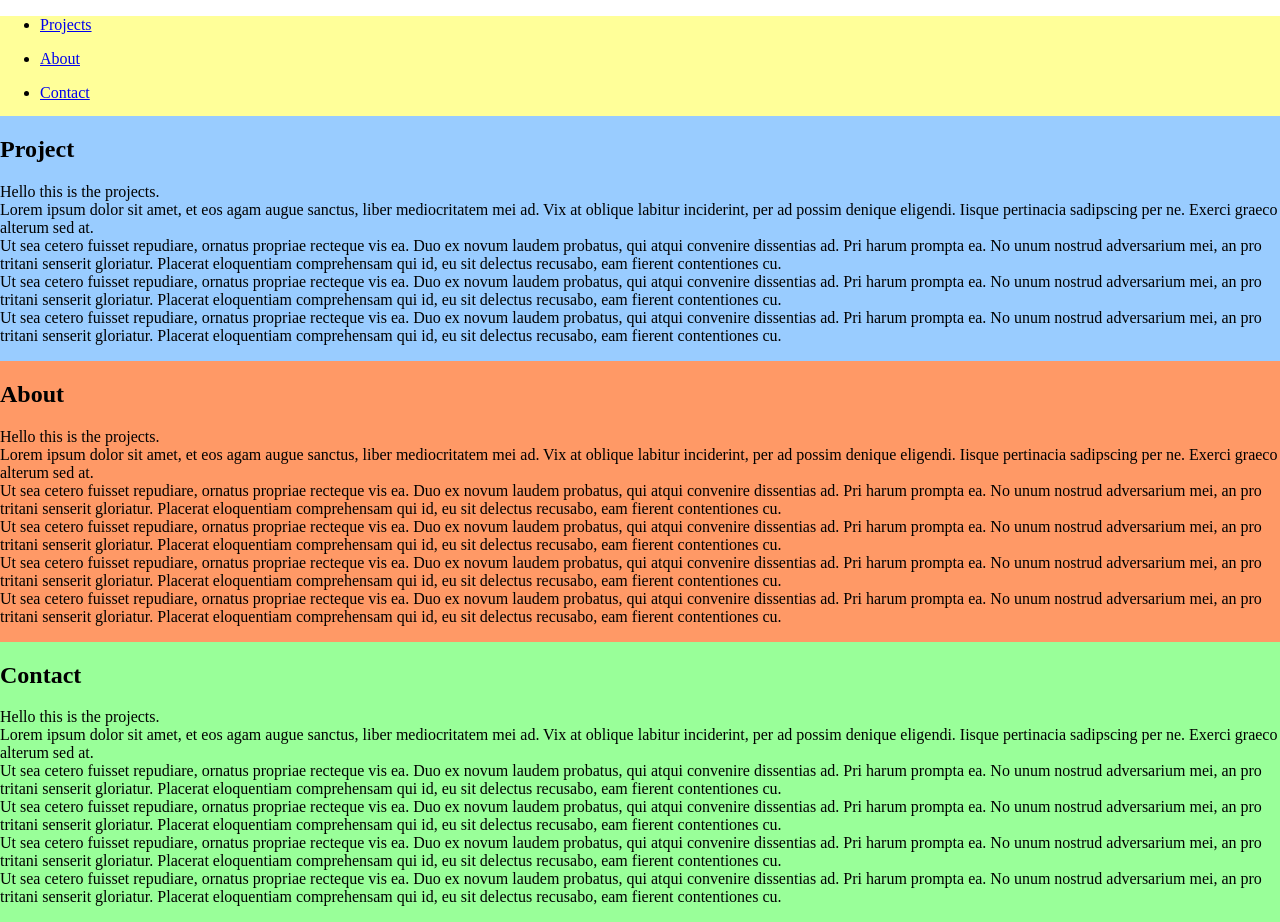
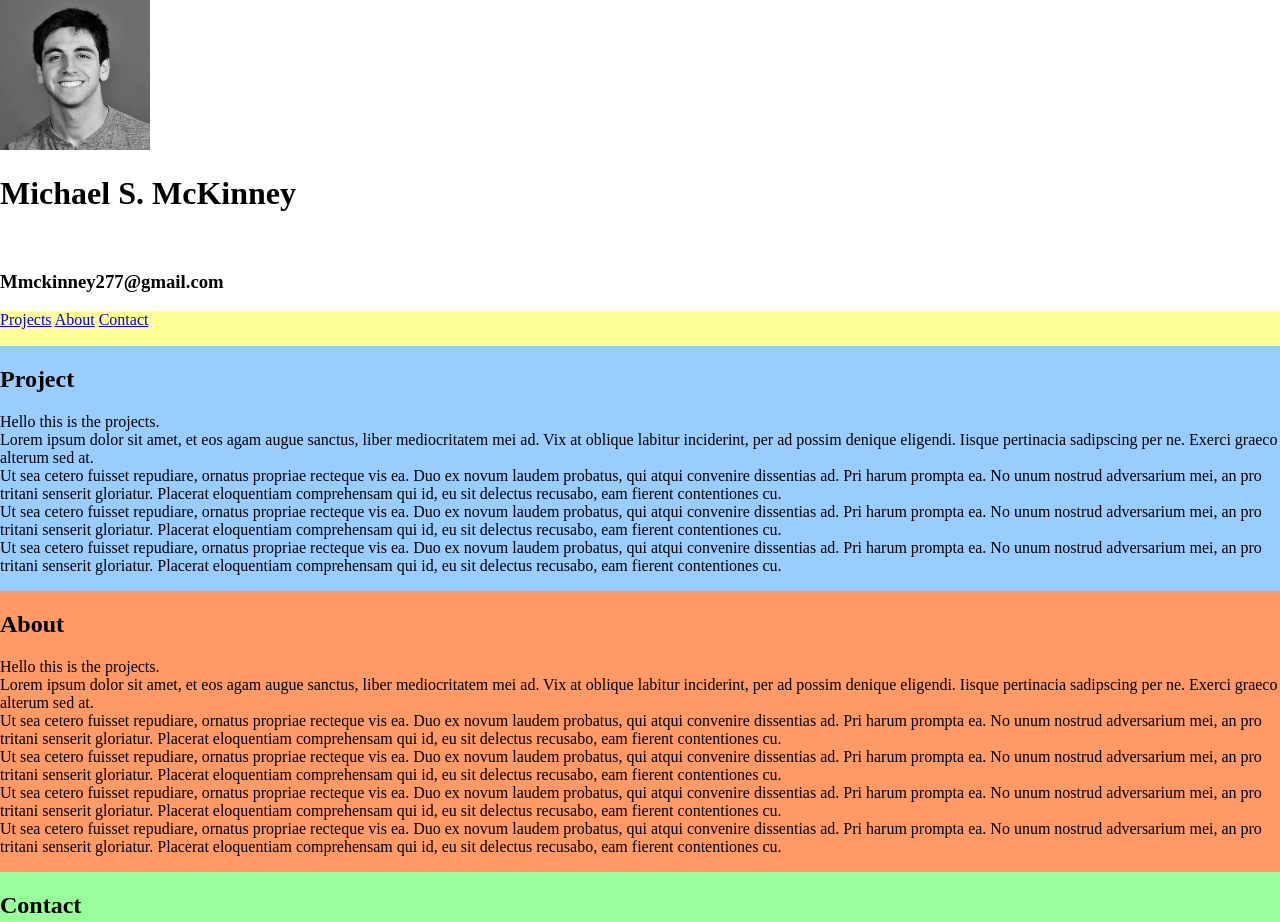
Before and after one commit to MichaelMcKinney/Portfolio, a plain HTML site: page ProtfolioPage.html in a window 1280 px wide. Shown: the top 922 px of the page. Drawn offline with nearby package versions, Linux system fonts and the light colour scheme.

Commit message:
Added top image, no formatting yet

```diff
--- a/ProtfolioPage.html
+++ b/ProtfolioPage.html
@@ -10,18 +10,31 @@ Enjoy! -->
 
 
 	<style type="text/css">
+
+/* 	large element styling */
 		html, body {
 			margin: 0px;
 			padding: 0px;
 		}
 
+/* 	Top Section Styling */
+
+
+
+
+
+
+
+/* Nav Bar Styling */
 		#navBar {
-			height: 100px;
+			height: 35px;
 			width; 100%;
 			background-color:#ffff99;
 			margin: 0px;
 			padding: 0px;
 		}
+
+/* 	About Section Styling */
 
 		#AboutSection{
 			background-color:#ff9966;
@@ -29,6 +42,8 @@ Enjoy! -->
 			width:100%;
 			float:left;
 		}
+
+/* 	Project Section Styling */
 
 		#ProjectsSection{
 			background-color:#99ccff;
@@ -38,11 +53,22 @@ Enjoy! -->
 
 		}
 
+
+/* 	Contact Section Styling  */
+
 		#ContactSection{
 			background-color:#99ff99;
 			vertical-align: top;
 			width:100%;
 			float:left;
+		}
+
+/* Footer Styling */
+
+		#footerSection{
+			height: 40px
+			float:left;
+			background-color:#A3754C
 		}
 
 
@@ -71,7 +97,6 @@ Enjoy! -->
 
 	<!-- ENABLES LOCKED NAVIGATION BAR
 	SOURCE: http://www.dwuser.com/education/content/creating-a-floating-navigation-menu/ -->
-
 	<script type='text/javascript'>
 		$(function() {
 			// Stick the #nav to the top of the window
@@ -101,13 +126,8 @@ Enjoy! -->
 		});
 	</script>
 
-
-
 	<!-- This is the text titling the tab -->
 	<title>Michael McKinney</title>
-
-
-
 
 </head>
 <body>
@@ -118,30 +138,22 @@ Enjoy! -->
 <!-- 	inline section -->
 <!-- 		profile image -->
 <!-- 		name text and button section -->
-	<span id="profileImage">
 
-	</span>
+		<span id="profileImage">
+			<img src="profileImage.png" alt="Michael McKinney's Face" height="150" width="150">
+		</span>
+		<span>
+			<h1>Michael S. McKinney</h1><br>
+			<h3>Mmckinney277@gmail.com</h3>
+		</span>
 
 
 
 	<div id ="navBar">
-		<span>
-			<ul>
-				<li><a href="#Projects" >Projects</a> </li>
-			</ul>
-		</span>
-		<span>
-			<ul>
-				<li><a href="#About" >About</a> </li>
-			</ul>
-		</span>
-		<span>
-			<ul>
-				<li><a href="#Contact">Contact</a> </li>
-			</ul>
-		</span>
+		<span id="projectsLink"><a href="#Projects" >Projects</a> </span>
+		<span id="AboutLink"><a href="#About" >About</a></span>
+		<span id="ContactLink"><a href="#Contact">Contact</a></span>
 	</div>
-
 
 
 
@@ -238,6 +250,15 @@ Enjoy! -->
  	Placerat eloquentiam comprehensam qui id, eu sit delectus recusabo, eam fierent contentiones cu.<br>
  	</p>
 </div>
+
+<div id="footerSection">
+	<p id="footerText">
+		Copyright? Nah, I don't have a copyright hahaha.
+	</p>
+
+</div>
+
+
 </body>
 
 
```
Also changed, not shown: profileImage.png (added).
